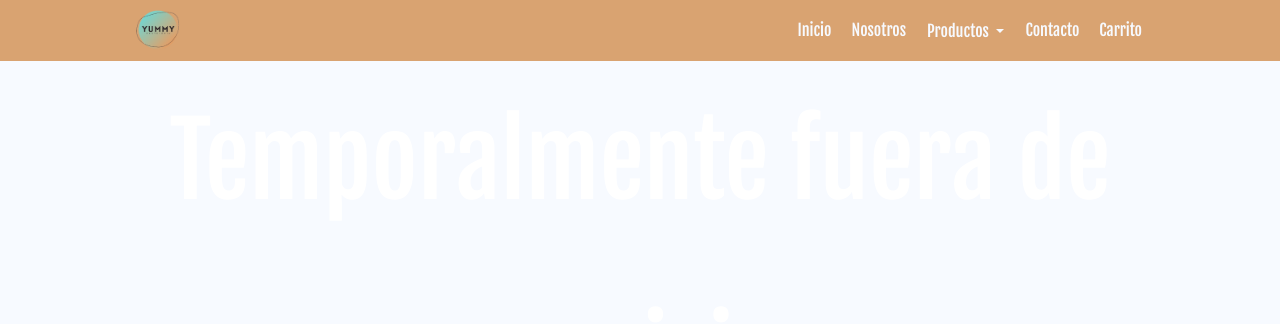
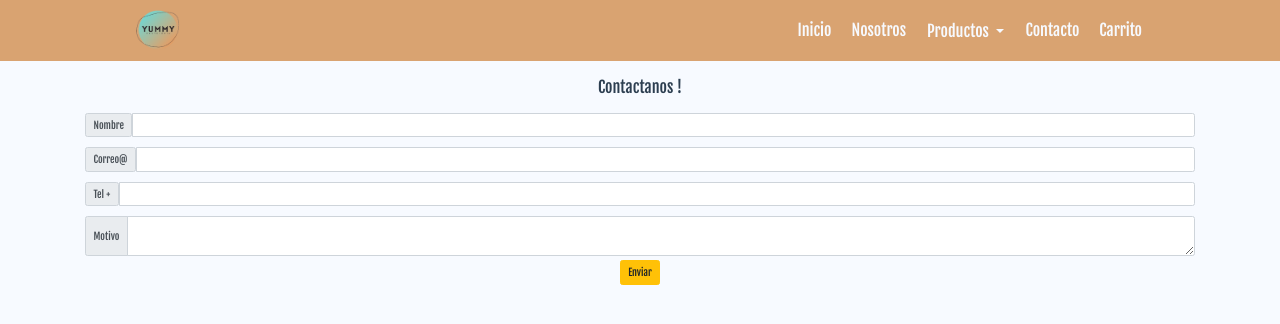
Before and after one commit to AaronARdz/yummy, a Vue app: page /Contacto in a window 1280 px wide. Shown: the top 324 px of the page. Built offline with nearby package versions, Linux system fonts and the light colour scheme.

Commit message:
Commit prueba contacto

```diff
--- /dev/null
+++ b/src/components/Contacto/Formulario.vue
@@ -0,0 +1,52 @@
+<template>
+  <div class="container mt-3">
+    <p>Contactanos !</p>
+    <div class="input-group mb-3">
+      <span class="input-group-text" id="basic-addon1">Nombre</span>
+      <input
+        type="text"
+        class="form-control"
+        aria-label="Username"
+        aria-describedby="basic-addon1"
+      />
+    </div>
+    <div class="input-group mb-3">
+      <span class="input-group-text" id="basic-addon1">Correo@</span>
+      <input
+        type="text"
+        class="form-control"
+        aria-label="Username"
+        aria-describedby="basic-addon1"
+      />
+    </div>
+    <div class="input-group mb-3">
+      <span class="input-group-text" id="basic-addon1">Tel +</span>
+      <input
+        type="text"
+        class="form-control"
+        aria-label="Username"
+        aria-describedby="basic-addon1"
+      />
+    </div>
+    <div class="input-group">
+      <div class="input-group-prepend">
+        <span class="input-group-text">Motivo</span>
+      </div>
+      <textarea class="form-control" aria-label="Motivo"></textarea>
+    </div>
+    <button type="button" class="btn btn-warning">Enviar</button>
+  </div>
+</template>
+
+<script>
+export default {
+  data() {
+    return {
+      hover: false
+    };
+  }
+};
+</script>
+
+<style scoped>
+</style>
--- a/src/components/Header/Header.vue
+++ b/src/components/Header/Header.vue
@@ -12,12 +12,11 @@
       </div>
       <div class="col-12 col-md-6">
         <div class="text-center mb-4">
-                    <img src="../../assets/img/p-bg.png" alt="" style="max-width: 100%">
+          <img src="../../assets/img/p-bg.png" alt="" style="max-width: 100%" />
         </div>
       </div>
     </div>
   </div>
-
 </template>
 
 <script>
@@ -25,9 +24,9 @@ export default {
   data() {
     return {
       hover: false
+    };
   }
-    }
-}
+};
 </script>
 
 <style scoped>
@@ -41,6 +40,4 @@ h1 {
   color: #fff4f4;
   text-shadow: 0px 4px 4px rgba(1, 1, 1, 0.76);
 }
-
-
 </style>
--- a/src/views/Contacto.vue
+++ b/src/views/Contacto.vue
@@ -1,18 +1,22 @@
 <template>
-  <div class="Temporalmente">
-    Temporalmente fuera de servicio.
+  <div class="contacto">
+    <appFormulario></appFormulario>
   </div>
 </template>
 
 <script>
+import Formulario from "@/components/Contacto/Formulario.vue";
+
 export default {
-  name: "Carrito"
+  name: "Contacto",
+  components:{
+    appFormulario: Formulario,
+  }
 }
 </script>
 
 <style scoped>
-.Temporalmente{
-  font-size: 100px;
-  color: white;
+.contacto{
+
 }
 </style>
```
Also changed, not shown: 1 other file (tests, documents, lock files or other folders). Lines whose indentation alone changed are shown as unchanged.
